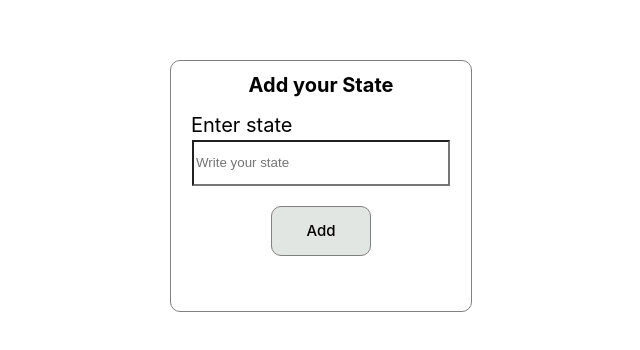
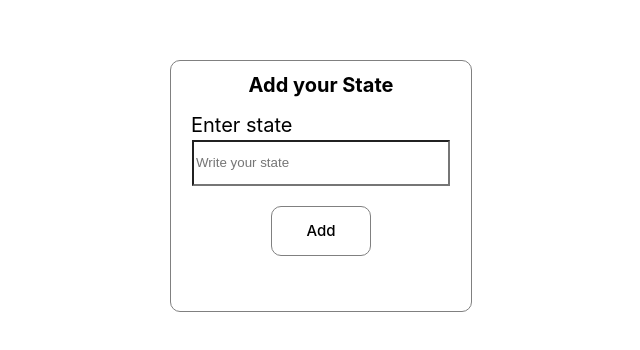
Before and after one commit to Shirishanelapgula/NHR_front_end, a React (Vite) app: page /edit in a window 1280 px wide. Shown: the part 214-564 px from the top of the page, without its empty margins (319-959 px from the left). Built offline with nearby package versions, Linux system fonts and the light colour scheme.

Commit message:
modified the Ui Behaviour

```diff
--- a/src/components/AddTask/styledComponent.js
+++ b/src/components/AddTask/styledComponent.js
@@ -74,10 +74,13 @@ export const Select = styled.select`
     width:260px;
     height:45px;
     align-self:center;
+    color:black;
+    background-color:white;
 
 `
 
 export const Option = styled.option`
-    font-family:"Roboto"
+    font-family:"Roboto";
+    color:black;
 
 `
--- a/src/components/Addstate/styledComponent.js
+++ b/src/components/Addstate/styledComponent.js
@@ -39,7 +39,7 @@ export const Button= styled.button`
     border-color:grey;
     height:50px;
     width:100px;
-    background-color:#e1e6e2;
+    background-color:white;
     margin-top:20px;
     align-self:center;
     color:black;
```
